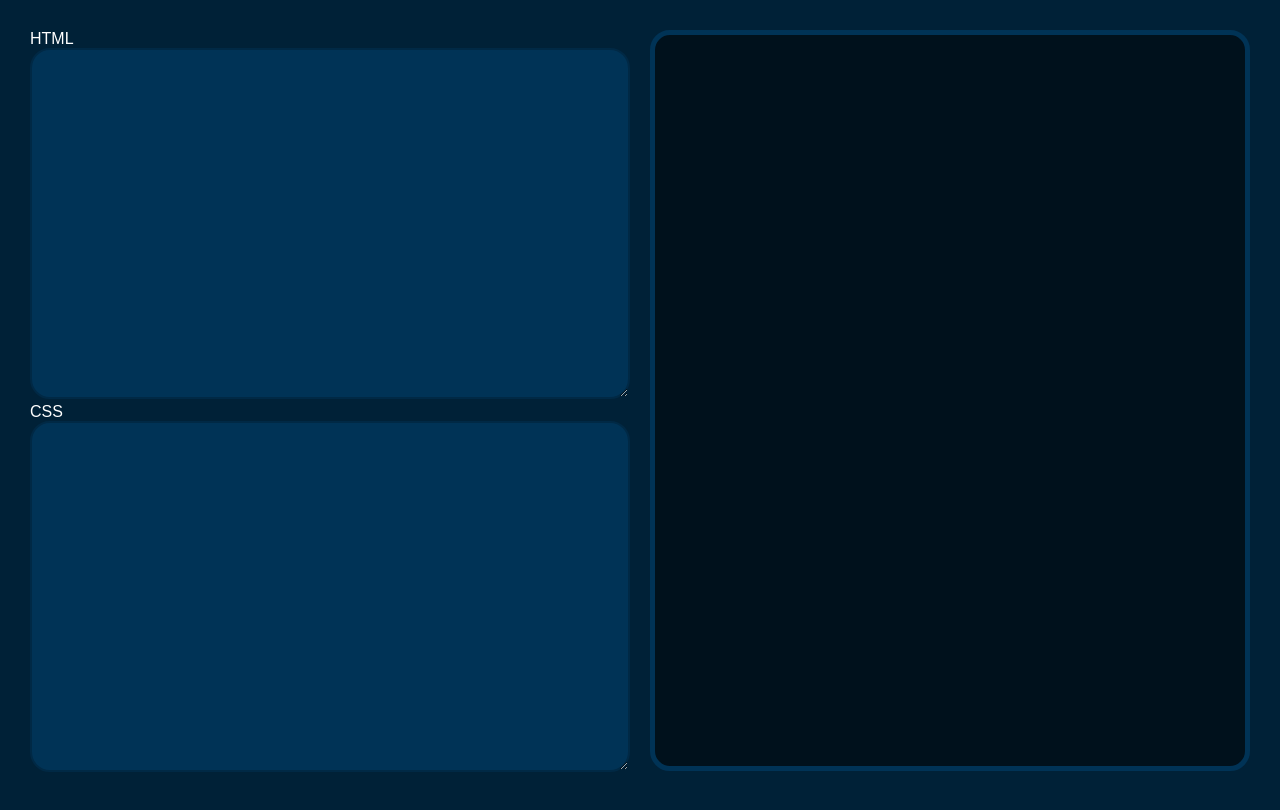
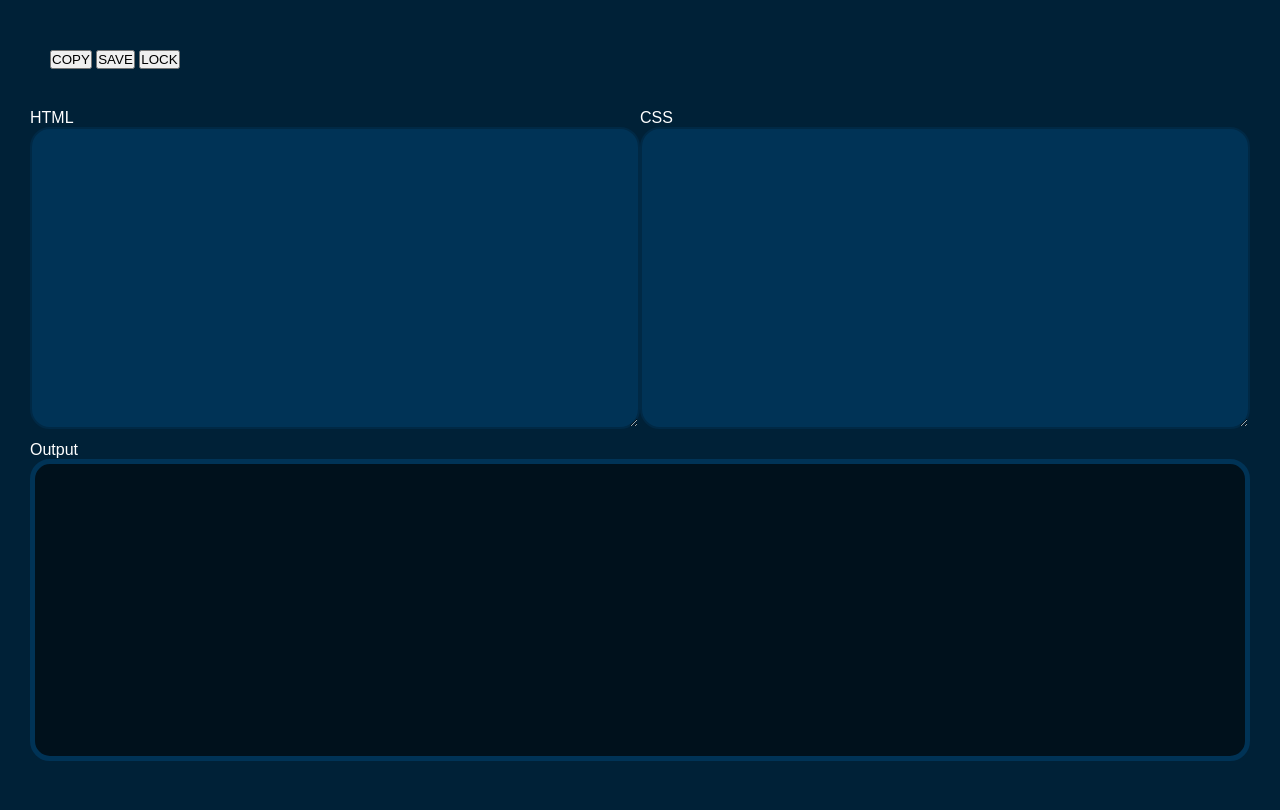
Before and after one commit to iwai-0310/assignCodeEditor, a plain HTML site: page index.html in a window 1280 px wide. Drawn offline with Linux system fonts and the light colour scheme.

Commit message:
Layout change from left right partition to top down

```diff
--- a/index.html
+++ b/index.html
@@ -17,19 +17,28 @@
     <div class="container">
         <!-- Top of the container for the three buttons -->
         <div class="container__top">
+            <button class="container__top__btn btn--copy" type="btn">COPY</button>
+            <button class="container__top__btn btn--save" type="btn">SAVE</button>
+            <button class="container__top__btn btn--lock" type="checkbox">LOCK</button>
+        </div>
+        <!-- Top of the container as the code input field -->
+        <div class="container__middle">
+            <div class="container__middle__top">
+                <div class="container__middle__top--left">
+                    <label>HTML</label>
+                    <textarea id="html__code" class="container__middle__top__textarea"></textarea>
+                </div>
+                <div class="container__middle__top--right">
+                    <label>CSS</label>
+                    <textarea id="css__code" class="container__middle__top__textarea"></textarea>
+                </div>
+            </div>
+            <!-- Bottom of the container to output the code -->
+            <div class="container__middle__bottom">
+                <label>Output</label>
+                <iframe id="output" class="container__middle__bottom__iframe"></iframe>
+            </div>
 
-        </div>
-        <!-- Left of the container as the code input field -->
-        <div class="container__left">
-            <label>HTML</label>
-            <textarea id="html__code" class="container__left__textarea"></textarea>
-
-            <label>CSS</label>
-            <textarea id="css__code" class="container__left__textarea"></textarea>
-        </div>
-        <!-- Right of the container to output the code -->
-        <div class="container__right">
-            <iframe id="output" class="container__right_iframe"></iframe>
         </div>
         <!-- bottom of the code for run button -->
         <div class="container__bottom">
--- a/styles.css
+++ b/styles.css
@@ -14,16 +14,35 @@ body{
     height: 100vh;
     padding: 20px;
     display: flex;
+    flex-direction: column;
 }
-.container__left, .container__right{
+.container__top{
+    flex-basis: 25%;
+    max-height: 10%;
+    margin: 10px;
+    padding: 20px;
+}
+.container__middle{
     flex-basis: 50%;
     padding: 10px;
-    min-height: 800px;
-    max-height: 1200px;
+    width: 100%;
+    display: flex;
+    flex-direction: column;
+    min-height: 90%;
+
 }
-.container__left__textarea{
+.container__middle__top{
+    display: flex;
+    flex-direction: row;
+    flex: 1;
     width: 100%;
-    height: 45%;
+}
+.container__middle__top--left, .container__middle__top--right{
+    flex:1;
+}
+.container__middle__top__textarea{
+    width: 100%;
+    height: 100%;
     background: #003356;
     color: #fff;
     padding: 10px 20px;
@@ -33,9 +52,15 @@ body{
     border: 2px solid #002945;
     border-radius: 20px;
 }
-.container__right_iframe{
+.container__middle__bottom{
     width: 100%;
-    height: 95%;
+    flex: 1;
+    margin: 30px 0px;
+}
+.container__middle__bottom__iframe{
+    width: 100%;
+    height: 100%;
+
     background: #00111C;
     border: 5px solid #003356;
     border-radius: 20px;
```
